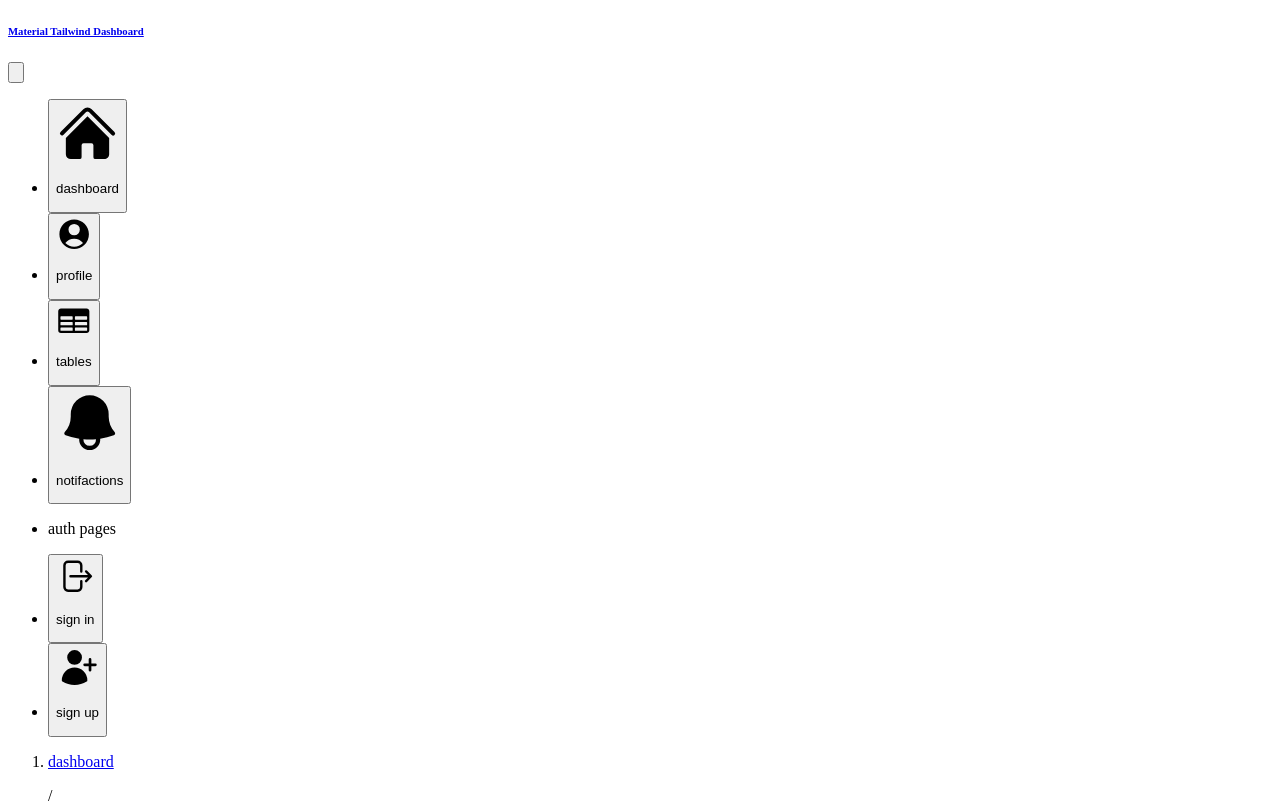
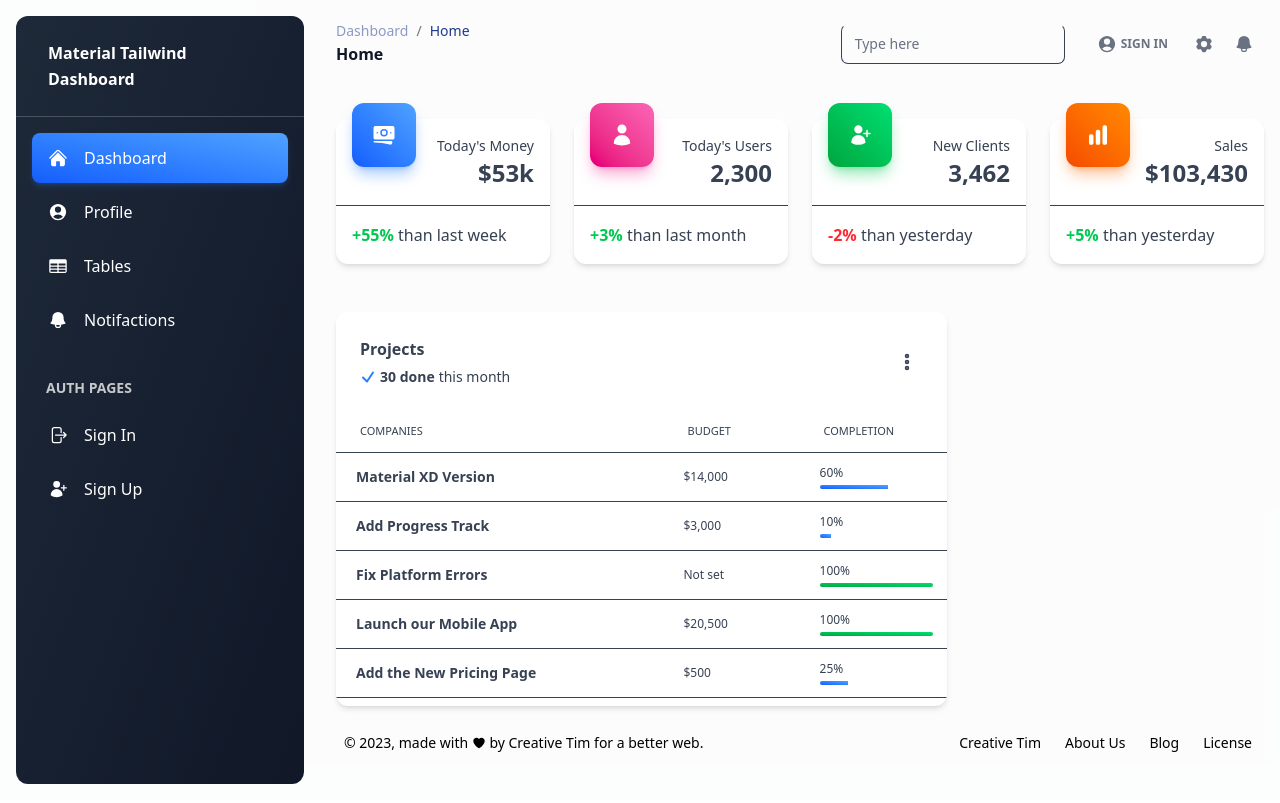
Before and after one commit to Jairo-10/1er-parcial, an Angular app: page / in a window 1280 px wide. Shown: the top 803 px of the page. Built offline with nearby package versions, Linux system fonts and the light colour scheme.

Commit message:
instalacion Tailwind CSS

```diff
--- a/package.json
+++ b/package.json
@@ -20,8 +20,11 @@
     "@angular/platform-server": "^19.2.0",
     "@angular/router": "^19.2.0",
     "@angular/ssr": "^19.2.6",
+    "@tailwindcss/postcss": "^4.1.3",
     "express": "^4.18.2",
+    "postcss": "^8.5.3",
     "rxjs": "~7.8.0",
+    "tailwindcss": "^4.1.3",
     "tslib": "^2.3.0",
     "zone.js": "~0.15.0"
   },
--- a/src/styles.css
+++ b/src/styles.css
@@ -1 +1 @@
-/* You can add global styles to this file, and also import other style files */
+@import "tailwindcss";
```
Also changed, not shown: 1 other file (tests, documents, lock files or other folders).
